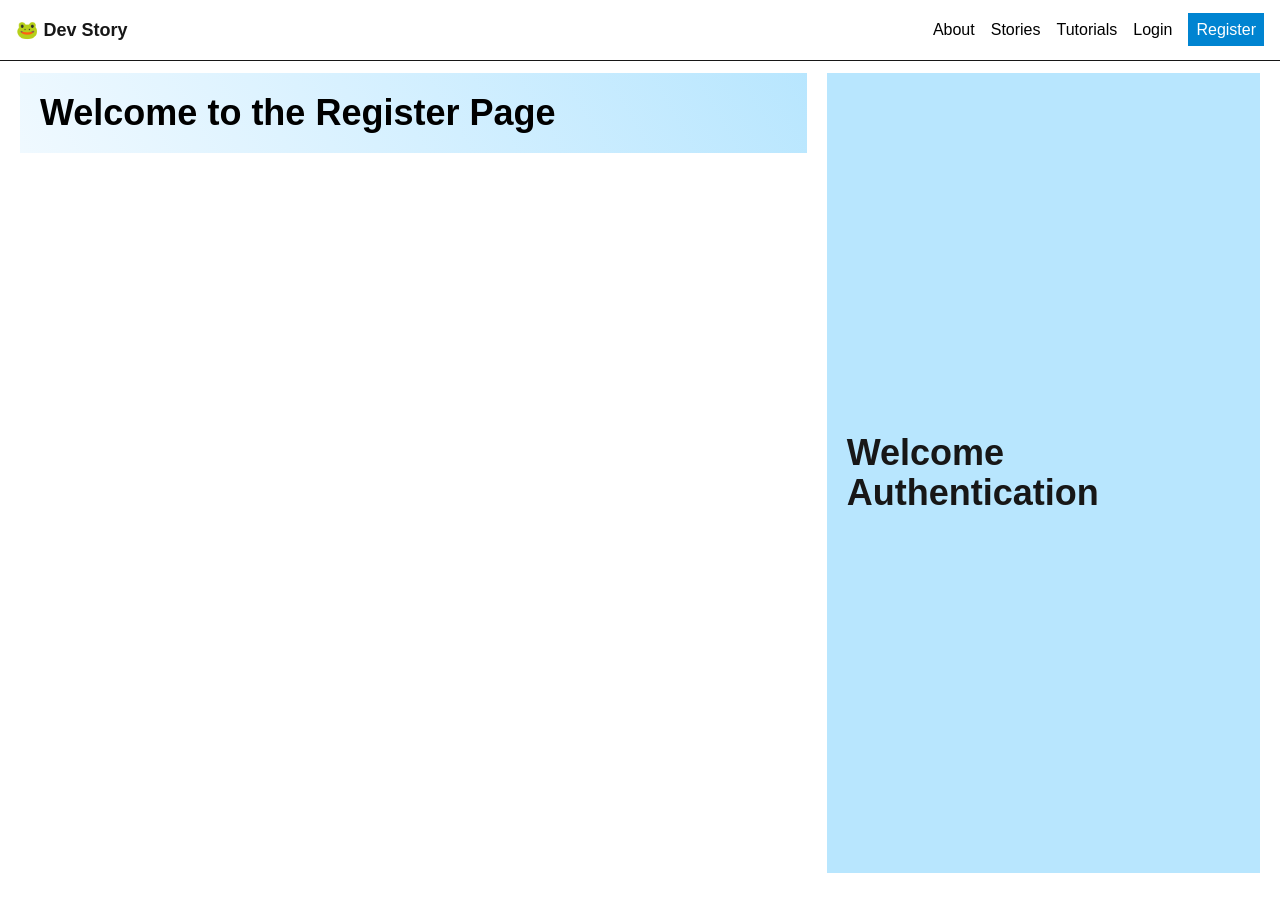
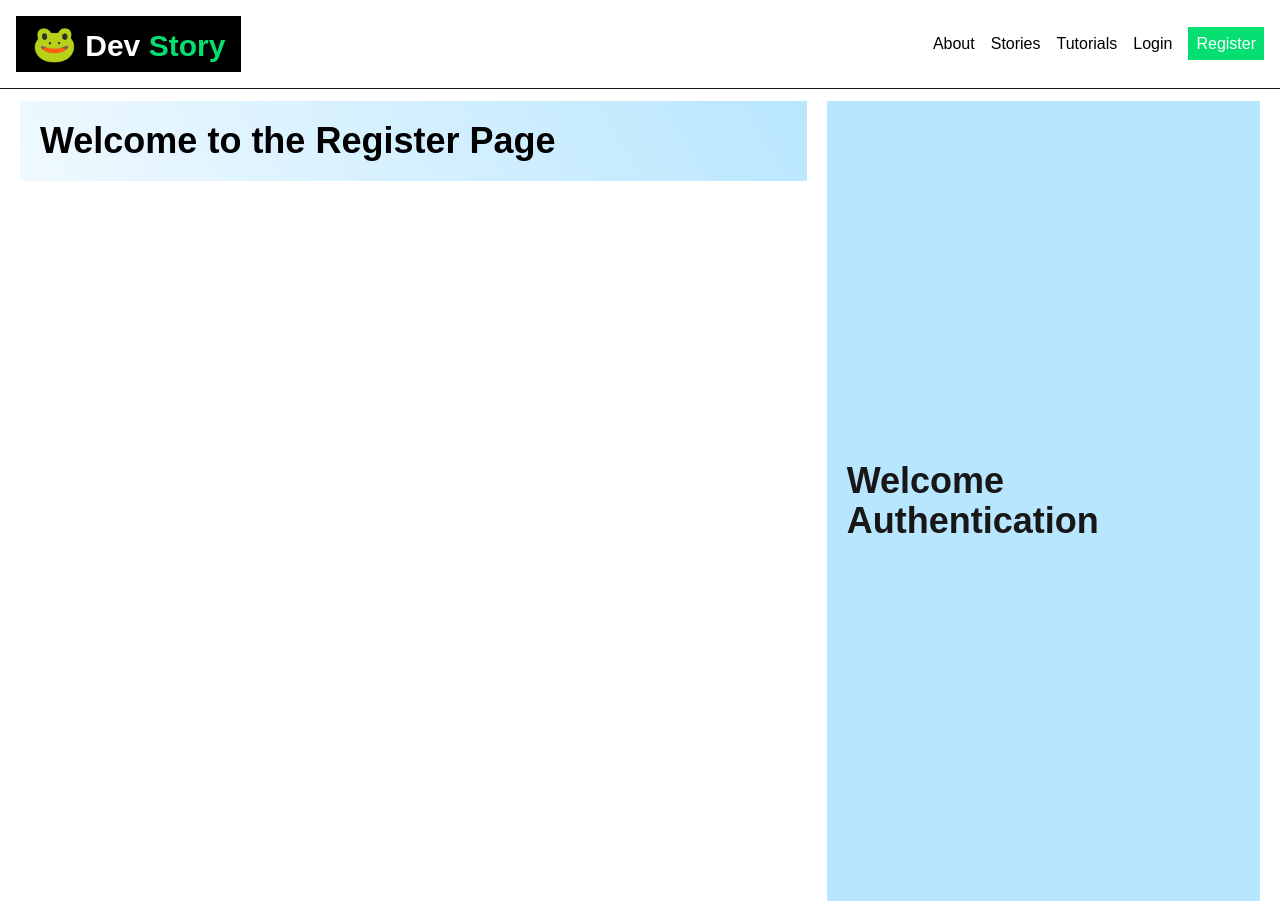
Before and after one commit to shehabRabby/Dev-Story-by-Next.js, a Next.js app: page /Register in a window 1280 px wide. Before the commit the page ends 885 px from the top, so only its background shows below. Built offline with nearby package versions, Linux system fonts and the light colour scheme.

Commit message:
prefetching

```diff
--- a/src/Component/Header.jsx
+++ b/src/Component/Header.jsx
@@ -6,12 +6,16 @@ import Navlink from "./Navlink";
 
 const Header = () => {
   const pathname = usePathname();
-  if(pathname.startsWith("/dashboard")) return <></>;
+  if (pathname.startsWith("/dashboard")) return <></>;
 
   return (
     <header className="p-4 flex justify-between items-center border-b flex-wrap">
-      <Link href={"/"} className="text-lg font-semibold">
-        🐸 Dev Story
+      <Link href={"/"} className="text-3xl font-semibold text-white">
+        <div className="bg-black px-4 py-2">
+          {" "}
+          <span className="text-4xl">🐸</span> Dev{" "}
+          <span className="text-green-400">Story</span>
+        </div>
       </Link>
 
       <nav className="flex flex-wrap gap-4">
--- a/src/Component/Navlink.jsx
+++ b/src/Component/Navlink.jsx
@@ -7,7 +7,7 @@ const Navlink = ({href, children}) => {
     const isActive = pathname === href;
     return (
         <div>
-            <Link href={href} className={isActive ? 'text-white bg-sky-600 p-2' : 'text-black'}>
+            <Link href={href} className={isActive ? 'text-white bg-green-400 p-2' : 'text-black'}>
                 {children}
             </Link>
         </div>
--- /dev/null
+++ b/src/app/_lib/page.jsx
@@ -0,0 +1,11 @@
+import React from 'react';
+
+const PrivatePage = () => {
+    return (
+        <div>
+            <h1>This is a private page</h1>
+        </div>
+    );
+};
+
+export default PrivatePage;
--- a/src/app/dashboard/layout.jsx
+++ b/src/app/dashboard/layout.jsx
@@ -1,21 +1,42 @@
-import Link from 'next/link';
-import React from 'react';
+import Link from "next/link";
+import React from "react";
 
 const DashboardLayout = ({ children }) => {
-    return (
-        <div className='grid grid-cols-12 gap-5 min-h-screen'>
-       <div className='col-span-3 border-r'>
-        <Link href={"/"} className="text-3xl font-semibold">🐸 Dev Story</Link>
+  return (
+    <div className="grid grid-cols-12 gap-5 min-h-screen">
+      <div className="col-span-3 border-r">
+        <Link href={"/"} className="text-3xl font-semibold text-white">
+          <div className="bg-black px-4 py-2">
+            {" "}
+            <span className="text-4xl">🐸</span> Dev{" "}
+            <span className="text-green-400">Story</span>
+          </div>
+        </Link>
 
-        <div className='flex flex-col mt-10 space-y-5'>
-            <Link className='bg-gray-300 px-4 py-3 text-l font-semibold mr-3 border-gray-400' href={"/dashboard/add-story"}>Add Story</Link>
-            <Link className='bg-gray-300 px-4 py-3 text-l font-semibold mr-3 border-gray-400' href={"/dashboard/my-profile"}>My Profile</Link>
-            <Link className='bg-gray-300 px-4 py-3 text-l font-semibold mr-3 border-gray-400' href={"/dashboard/settings"}>Settings</Link>
+        <div className="flex flex-col mt-10 space-y-5">
+          <Link
+            className="bg-gray-300 px-4 py-3 text-l font-semibold mr-3 border-gray-400"
+            href={"/dashboard/add-story"}
+          >
+            Add Story
+          </Link>
+          <Link
+            className="bg-gray-300 px-4 py-3 text-l font-semibold mr-3 border-gray-400"
+            href={"/dashboard/my-profile"}
+          >
+            My Profile
+          </Link>
+          <Link
+            className="bg-gray-300 px-4 py-3 text-l font-semibold mr-3 border-gray-400"
+            href={"/dashboard/settings"}
+          >
+            Settings
+          </Link>
         </div>
-       </div>
-       <div className='col-span-9'>{children}</div>
-        </div>
-    );
+      </div>
+      <div className="col-span-9">{children}</div>
+    </div>
+  );
 };
 
 export default DashboardLayout;
```
